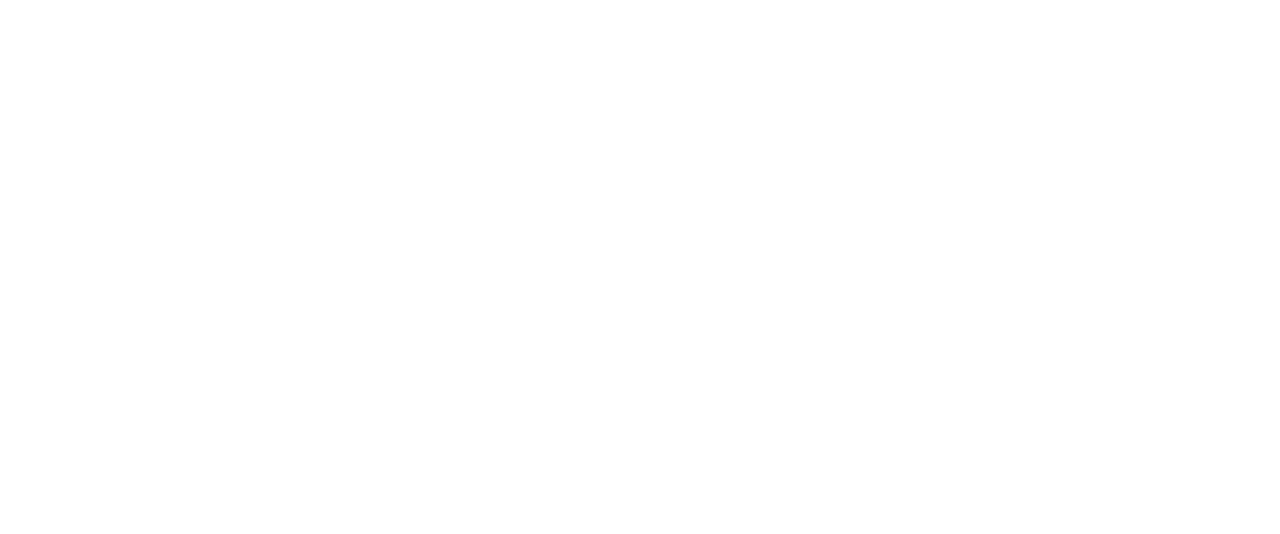
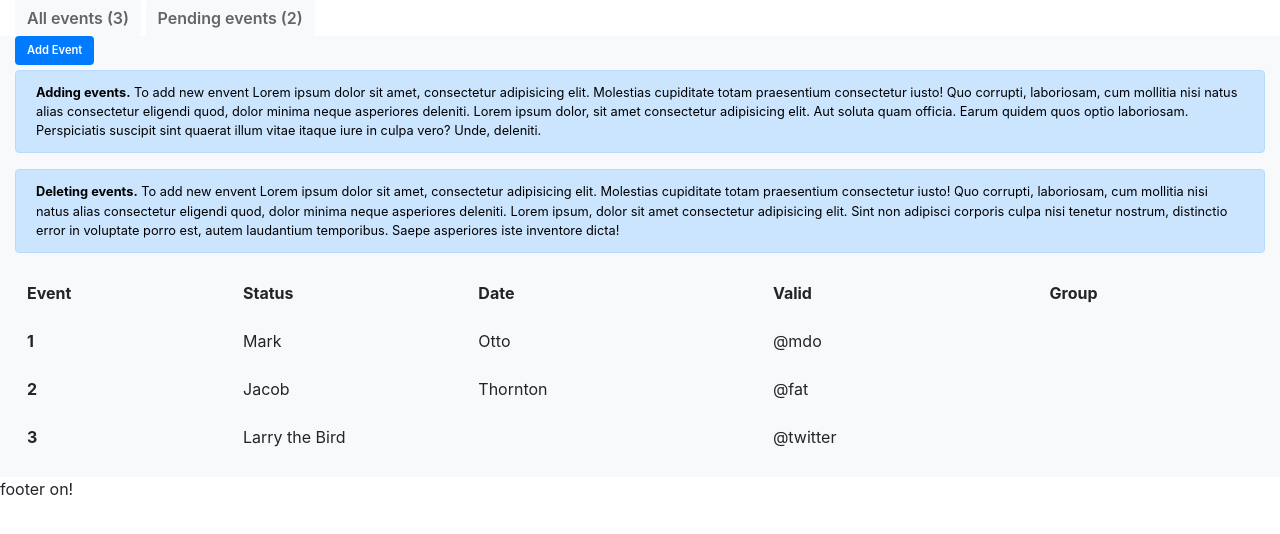
Before and after one commit to JongSikLim/lab021_study, a plain HTML site: page mrv_report/index.html in a window 1280 px wide. Drawn offline with nearby package versions, Linux system fonts and the light colour scheme; some packages are replaced by stand-ins of ours.

Commit message:
add : electron project, mrv_report project

```diff
--- /dev/null
+++ b/mrv_report/client/component/component.js
@@ -0,0 +1,31 @@
+var app = angular.module('mrv');
+app.component('nav',{
+    templateUrl: 'client/component/nav.html',
+    controller: function(){
+        this.title = 'Hi nav';
+        $('button.btn-event').on('click', function(){
+            $('button.btn-event').removeClass('active');
+            $(this).addClass('active');
+
+        })
+    }
+});
+app.component('sidebar',{
+    templateUrl: 'client/component/sidebar.html',
+    controller: function(){
+        this.title = 'Hi sidebar';
+    }
+});
+app.component('content',{
+    templateUrl: 'client/component/content.html',
+    controller: function($scope){
+        this.title = 'Hi content';
+        $scope.title2 = 'hey';
+    }
+});
+app.component('footer',{
+    templateUrl: 'client/component/footer.html',
+    controller: function(){
+        this.title = 'Hi footer';
+    }
+});
--- /dev/null
+++ b/mrv_report/client/component/content.html
@@ -0,0 +1,56 @@
+<div class="content-content">
+    <div class="container-fluid">
+
+        <div class="btn-sector">
+            <button class="btn btn-primary btn-add-event">Add Event</button>
+        </div>
+
+        <div class="alert alert-primary alert-event" role="alert">
+            <b>Adding events.</b> To add new envent Lorem ipsum dolor sit amet, consectetur adipisicing elit. Molestias cupiditate
+            totam praesentium consectetur iusto! Quo corrupti, laboriosam, cum mollitia nisi natus alias consectetur eligendi
+            quod, dolor minima neque asperiores deleniti. Lorem ipsum dolor, sit amet consectetur adipisicing elit. Aut soluta
+            quam officia. Earum quidem quos optio laboriosam. Perspiciatis suscipit sint quaerat illum vitae itaque iure
+            in culpa vero? Unde, deleniti.
+        </div>
+
+        <div class="alert alert-primary alert-event" role="alert">
+            <b>Deleting events.</b> To add new envent Lorem ipsum dolor sit amet, consectetur adipisicing elit. Molestias cupiditate
+            totam praesentium consectetur iusto! Quo corrupti, laboriosam, cum mollitia nisi natus alias consectetur eligendi
+            quod, dolor minima neque asperiores deleniti. Lorem ipsum, dolor sit amet consectetur adipisicing elit. Sint
+            non adipisci corporis culpa nisi tenetur nostrum, distinctio error in voluptate porro est, autem laudantium temporibus.
+            Saepe asperiores iste inventore dicta!
+        </div>
+
+        <table class="table table-borderless">
+            <thead>
+                <tr>
+                    <th scope="col">Event</th>
+                    <th scope="col">Status</th>
+                    <th scope="col">Date</th>
+                    <th scope="col">Valid</th>
+                    <th scope="col">Group</th>
+                </tr>
+            </thead>
+            <tbody>
+                <tr>
+                    <th scope="row">1</th>
+                    <td>Mark</td>
+                    <td>Otto</td>
+                    <td>@mdo</td>
+                </tr>
+                <tr>
+                    <th scope="row">2</th>
+                    <td>Jacob</td>
+                    <td>Thornton</td>
+                    <td>@fat</td>
+                </tr>
+                <tr>
+                    <th scope="row">3</th>
+                    <td colspan="2">Larry the Bird</td>
+                    <td>@twitter</td>
+                </tr>
+            </tbody>
+        </table>
+
+    </div>
+</div>
--- /dev/null
+++ b/mrv_report/client/component/footer.html
@@ -0,0 +1 @@
+footer on!
--- /dev/null
+++ b/mrv_report/client/component/nav.html
@@ -0,0 +1,6 @@
+<div class="nav-content">
+    <div class="container-fluid">
+        <button class="btn btn-light btn-event">All events (3)</button>
+        <button class="btn btn-light btn-event">Pending events (2)</button>
+    </div>
+</div>
--- /dev/null
+++ b/mrv_report/client/controller/app.controller.js
@@ -0,0 +1,4 @@
+var app = angualr.module('mrv');
+app.controller('appController', function($scope){
+    $scope.title = 'Appcontroller On!';
+});
--- /dev/null
+++ b/mrv_report/client/css/style.css
@@ -0,0 +1,41 @@
+/*index.html--------------------------------------------------*/
+html, body, div, h1, h2, h3, h4, h5, h6, p, dl, dt, dd, ul, ol, li, table, tr, th, td 등등{
+    margin: 0;
+    padding: 0;
+  }
+
+div.root-container>div.content-container{
+    background-color: #f8f9fa;
+    display: -webkit-flex;
+    display: flex;
+}
+
+
+/*nav.html----------------------------------------------------*/
+.btn{
+    border: none !important;
+}
+.btn-event{
+    font-weight: 600;
+    color : rgb(100, 100, 100);
+}
+
+
+.btn-event.active{
+    color: #1171d1 !important;
+    background-color: #fff !important;
+    border-bottom: 2px solid #1171d1 !important;
+}
+
+/*content.html----------------------------------------------------*/
+.btn-sector{
+    margin-bottom: 5px;
+}
+.btn-add-event{
+    font-weight: 600;
+    font-size: 70%;
+}
+div.alert-event{
+    font-size: 80%;
+    color : black
+}
--- a/mrv_report/index.html
+++ b/mrv_report/index.html
@@ -5,9 +5,35 @@
     <meta name="viewport" content="width=device-width, initial-scale=1.0">
     <meta http-equiv="X-UA-Compatible" content="ie=edge">
     <title>Document</title>
+
+    <script src="node_modules/jquery/dist/jquery.js"></script>
+    <script src="node_modules/angular/angular.js"></script>
+    <script src="node_modules/angular-route/angular-route.js"></script>
+    <script src="node_modules/@uirouter/angularjs/release/angular-ui-router.js"></script>
+    <script src="js/angular.module.js"></script>
+
+    <script src="client/component/component.js"></script>
+    <script src="js/app.routing.js"></script>
     <link rel="stylesheet" href="https://stackpath.bootstrapcdn.com/bootstrap/4.1.1/css/bootstrap.min.css" integrity="sha384-WskhaSGFgHYWDcbwN70/dfYBj47jz9qbsMId/iRN3ewGhXQFZCSftd1LZCfmhktB" crossorigin="anonymous">
+    <link rel="stylesheet" href="client/css/style.css">
+
 </head>
-<body>
-
+<body ng-app='mrv'>
+    <div class="root-container">
+        <div class="nav-sector">
+            <nav></nav>
+        </div>
+        <div class="content-container">
+            <!-- <div class="sidebar-sector">
+                <sidebar></sidebar>
+            </div> -->
+            <div class="container-sector">
+                <ui-view></ui-view>
+            </div>
+        </div>
+        <div class="footer-sector">
+            <footer></footer>
+        </div>
+    </div>
 </body>
 </html>
--- /dev/null
+++ b/mrv_report/js/angular.module.js
@@ -0,0 +1 @@
+var app = angular.module('mrv', ['ui.router','ngRoute']);
--- /dev/null
+++ b/mrv_report/js/app.routing.js
@@ -0,0 +1,9 @@
+var app = angular.module('mrv');
+app.config(function($stateProvider, $urlRouterProvider){
+    $urlRouterProvider.otherwise('/');
+    $stateProvider
+        .state('main', {
+            url: '/',
+            component: 'content'
+        })
+});
```
Also changed, not shown: mrv_report/client/component/sidebar.html (added, +1 -0 lines), 2 other files.
